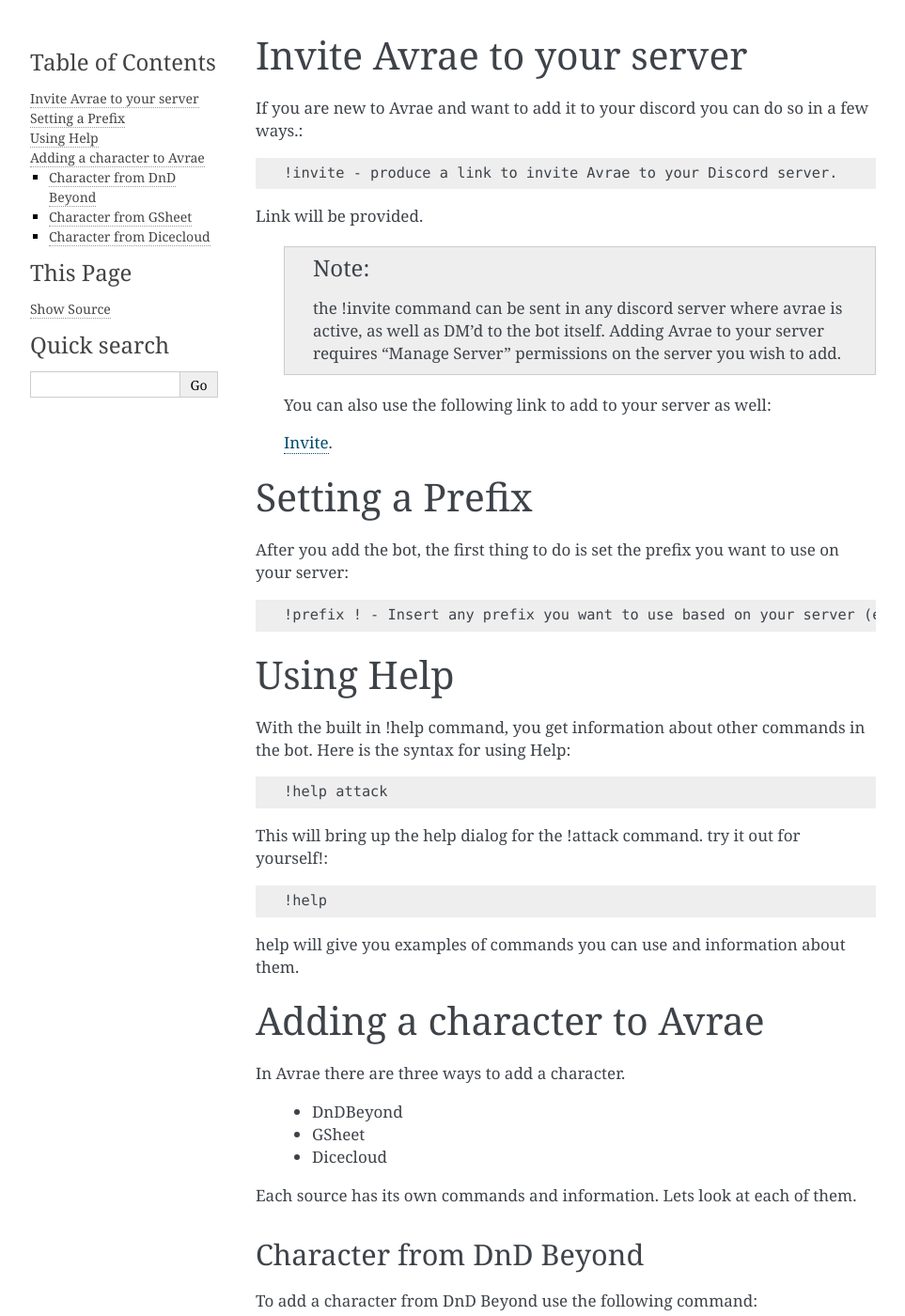
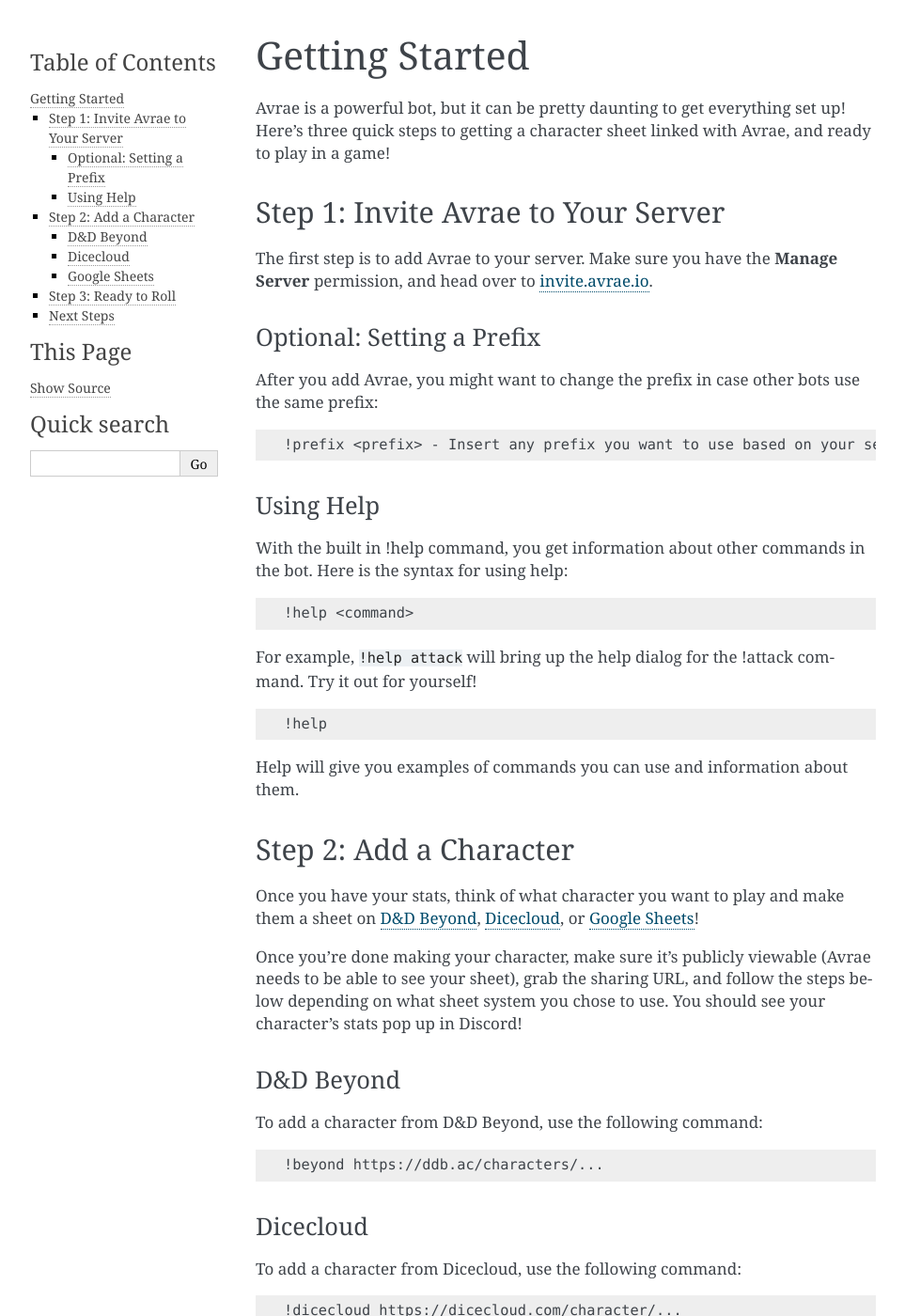
Before and after one commit to avrae/avrae, a Sphinx documentation site: the page built from docs/get_started.rst, in a window 1280 px wide and 1400 px high. Shown: the whole window at 94% size, without its empty margins (148-1111 px from the left). Built offline with Sphinx 7.4.7, drawn with Linux system fonts in a browser that asks for light colours; some of the changed text lies outside the part shown.

Commit message:
Getting Started: formatting, semantics

```diff
--- a/docs/get_started.rst
+++ b/docs/get_started.rst
@@ -1,71 +1,77 @@
-Invite Avrae to your server
-===============================
+Getting Started
+===============
+Avrae is a powerful bot, but it can be pretty daunting to get everything set up! Here's
+three quick steps to getting a character sheet linked with Avrae, and ready to play in a game!
 
-If you are new to Avrae and want to add it to your discord you can do so in a few ways.::
+Step 1: Invite Avrae to Your Server
+-----------------------------------
+The first step is to add Avrae to your server. Make sure you have the **Manage Server** permission, and head over to
+`invite.avrae.io <https://invite.avrae.io/>`_.
 
-  !invite - produce a link to invite Avrae to your Discord server.
+Optional: Setting a Prefix
+^^^^^^^^^^^^^^^^^^^^^^^^^^
+After you add Avrae, you might want to change the prefix in case other bots use the same prefix::
 
-Link will be provided.
-
-  .. note::
-    the !invite command can be sent in any discord server where avrae is active, as well as DM'd to the bot itself. Adding Avrae to your server requires "Manage Server" permissions on the server you wish to add.
-
-  You can also use the following link to add to your server as well:
-
-  `Invite
-  <http://invite.avrae.io/>`_.
-
-Setting a Prefix
-==================================
-
-After you add the bot, the first thing to do is set the prefix you want to use on your server::
-
-  !prefix ! - Insert any prefix you want to use based on your server (ex. !, #, $, !!, etc.)
+  !prefix <prefix> - Insert any prefix you want to use based on your server (ex. !, #, $, !!, etc.)
 
 Using Help
-=================================
+^^^^^^^^^^
 
-With the built in !help command, you get information about other commands in the bot. Here is the syntax for using Help::
+With the built in !help command, you get information about other commands in the bot. Here is the syntax for using help::
 
-  !help attack
+  !help <command>
 
-This will bring up the help dialog for the !attack command. try it out for yourself!::
+For example, ``!help attack`` will bring up the help dialog for the !attack command. Try it out for yourself! ::
 
   !help
 
-help will give you examples of commands you can use and information about them.
+Help will give you examples of commands you can use and information about them.
 
-Adding a character to Avrae
-=================================
+Step 2: Add a Character
+-----------------------
+Once you have your stats, think of what character you want to play and make them a sheet on
+`D&D Beyond <https://www.dndbeyond.com/>`_, `Dicecloud <https://dicecloud.com/>`_,
+or `Google Sheets <https://gsheet2.avrae.io/>`_!
 
-In Avrae there are three ways to add a character.
+Once you're done making your character, make sure it's publicly viewable (Avrae needs to be able to see your sheet),
+grab the sharing URL, and follow the steps below depending on what sheet system you chose to use.
+You should see your character's stats pop up in Discord!
 
-  * DnDBeyond
-  * GSheet
-  * Dicecloud
+D&D Beyond
+^^^^^^^^^^
+To add a character from D&D Beyond, use the following command::
 
-Each source has its own commands and information.  Lets look at each of them.
+  !beyond https://ddb.ac/characters/...
 
-Character from DnD Beyond
-----------------------------------
+Dicecloud
+^^^^^^^^^
+To add a character from Dicecloud, use the following command::
 
-To add a character from DnD Beyond use the following command::
-
-  !beyond <dndbeyond Character URL>
-
-Character from GSheet
-----------------------------------
-
-To add a Character from GSheet use the following command::
-
-  !gsheet <Gsheet URL>
+  !dicecloud https://dicecloud.com/character/...
 
 .. note::
-   You will also need to share your sheet with the gmail account (to be added soon).
+    Avrae can update your HP and consumables live on Dicecloud - share the sheet with edit permissions with ``avrae``.
 
-Character from Dicecloud
-----------------------------------
+Google Sheets
+^^^^^^^^^^^^^
+To add a character from GSheet, use the following command::
 
-To add a character from Dicecloud use the following command::
+  !gsheet https://docs.google.com/spreadsheets/d/...
 
-  !dicecloud <dicecloud char URL>
+.. note::
+    You will need to share your sheet with ``avrae-320@avrae-bot.iam.gserviceaccount.com``.
+
+Step 3: Ready to Roll
+---------------------
+You're ready to roll now! You can use the ``!check`` command to roll skill checks, ``!save`` for saving throws,
+and ``!attack`` to attack with your weapons!
+
+For example:
+    * ``!check arcana`` - rolls an Intelligence (Arcana) check
+    * ``!save dexterity`` - rolls a Dexterity Save
+    * ``!attack longsword`` - rolls an attack with a longsword
+
+Next Steps
+----------
+For more detailed documentation on how each command works, you can use ``!help <command>`` to view a list of supported
+arguments, or come join us at the `Avrae Development Discord <https://support.avrae.io>`_!
```
Also changed, not shown: docs/index.rst (+1 -8 lines).
